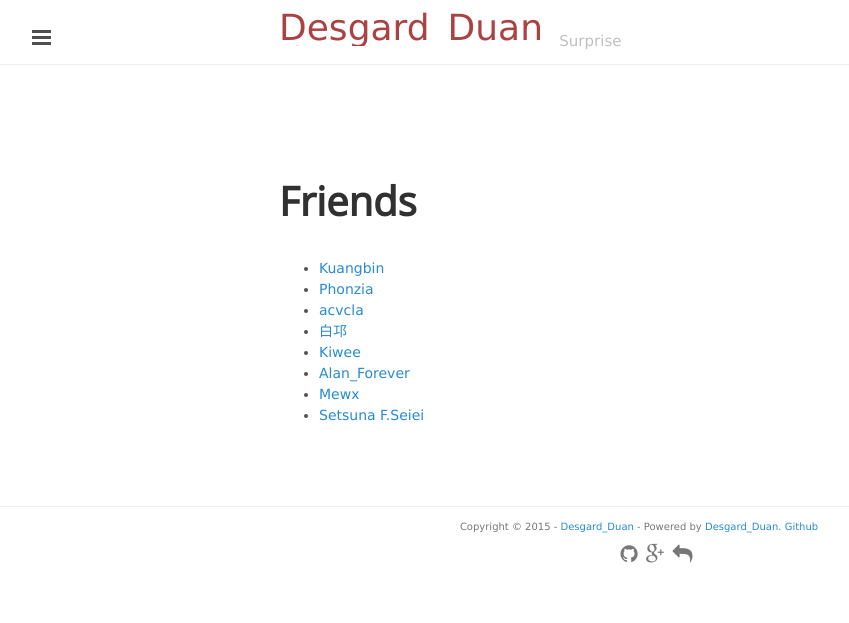
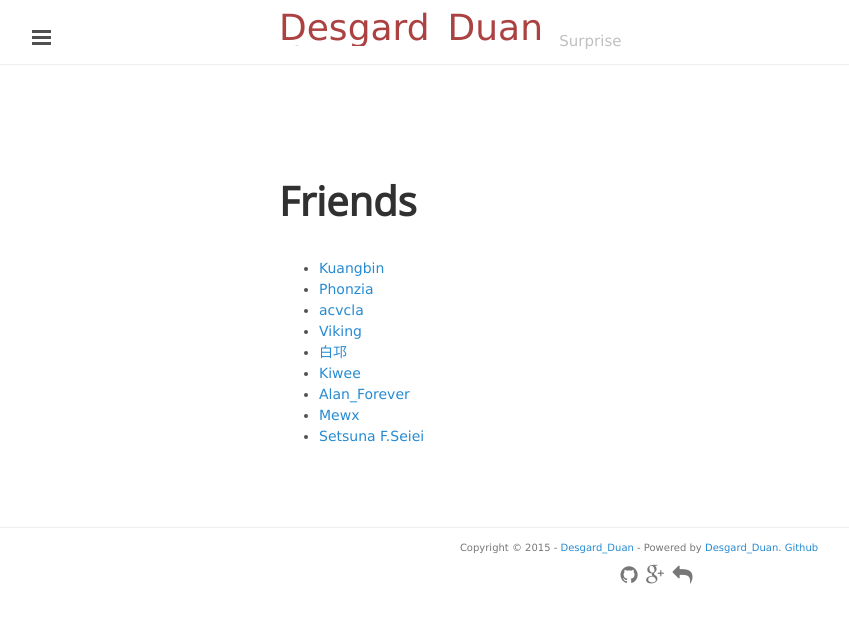
Before and after one commit to Desgard/desgard.github.com, a Jekyll site: the page built from friends.html, in a window 1280 px wide. Shown: the top 623 px of the page, without its empty margins (1-850 px from the left). Built offline with Jekyll 4.4.1, drawn with Linux system fonts in a browser that asks for light colours; Markdown is read by kramdown in place of the engine named in the settings.

Commit message:
Vking update

```diff
--- a/friends.html
+++ b/friends.html
@@ -24,6 +24,12 @@ title: Friends
 		</a>
 	</li>
 	<li>
+		<a href="http://www.cnblogs.com/H-Vking/" class="hint--right" data-hint="帅气的 Vking，长得帅，爱骑车，煞笔单身狗~">
+			Viking
+		</a>
+	</li>
+
+	<li>
 		<a href="http://fael.xyz/" class="hint--right" data-hint="Vim 大神，应该是个职业攻城狮~ 囧">
 			白邛
 		</a>
```
